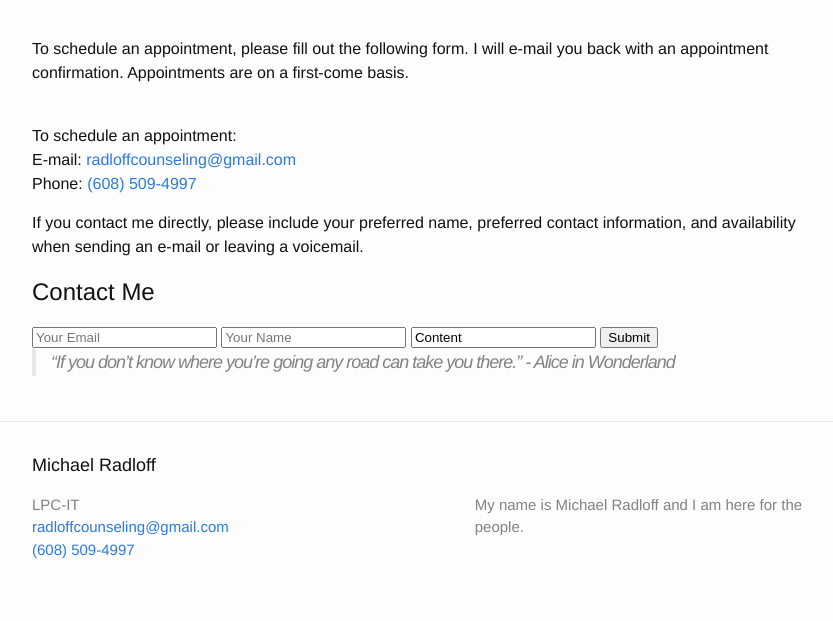
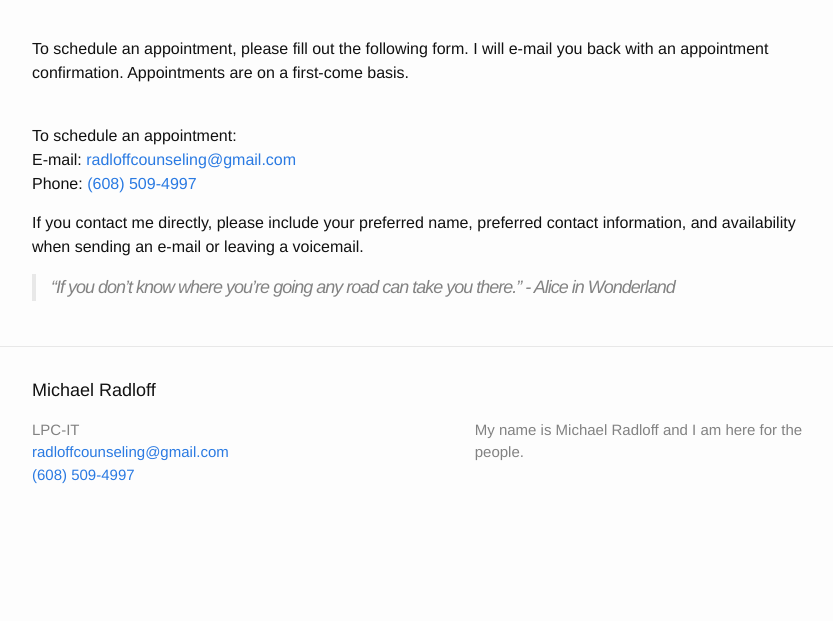
Before and after one commit to mradloff/mradloff, a Jekyll site: the page built from pages/contact.md, in a window 1280 px wide. Shown: the part 982-1603 px from the top of the page, without its empty margins (213-1046 px from the left). Built offline with Jekyll 4.4.1, drawn with Linux system fonts in a browser that asks for light colours; after the commit the page ends 1528 px from its top, so only the background shows below that.

Commit message:
Update contact.md

```diff
--- a/pages/contact.md
+++ b/pages/contact.md
@@ -30,13 +30,4 @@ To schedule an appointment, please fill out the following form. I will e-mail yo
 
 If you contact me directly, please include your preferred name, preferred contact information, and availability when sending an e-mail or leaving a voicemail.
 
-## Contact Me
-<form accept-charset="UTF-8" action="https://maker.ifttt.com/trigger/form/with/key/dGm34ZlhBkuTNzEkYhNPrv" method="POST">
-  <input type="email" name="value1" placeholder="Your Email">
-  <input type="text" name="value2" placeholder="Your Name">
-  <input type="text" name="value3" value="Content">
-  <input type="hidden" name="resulturl" value="/contact">
-  <button type="submit">Submit</button>
-</form>
-
 > "If you don't know where you're going any road can take you there." - Alice in Wonderland
```
